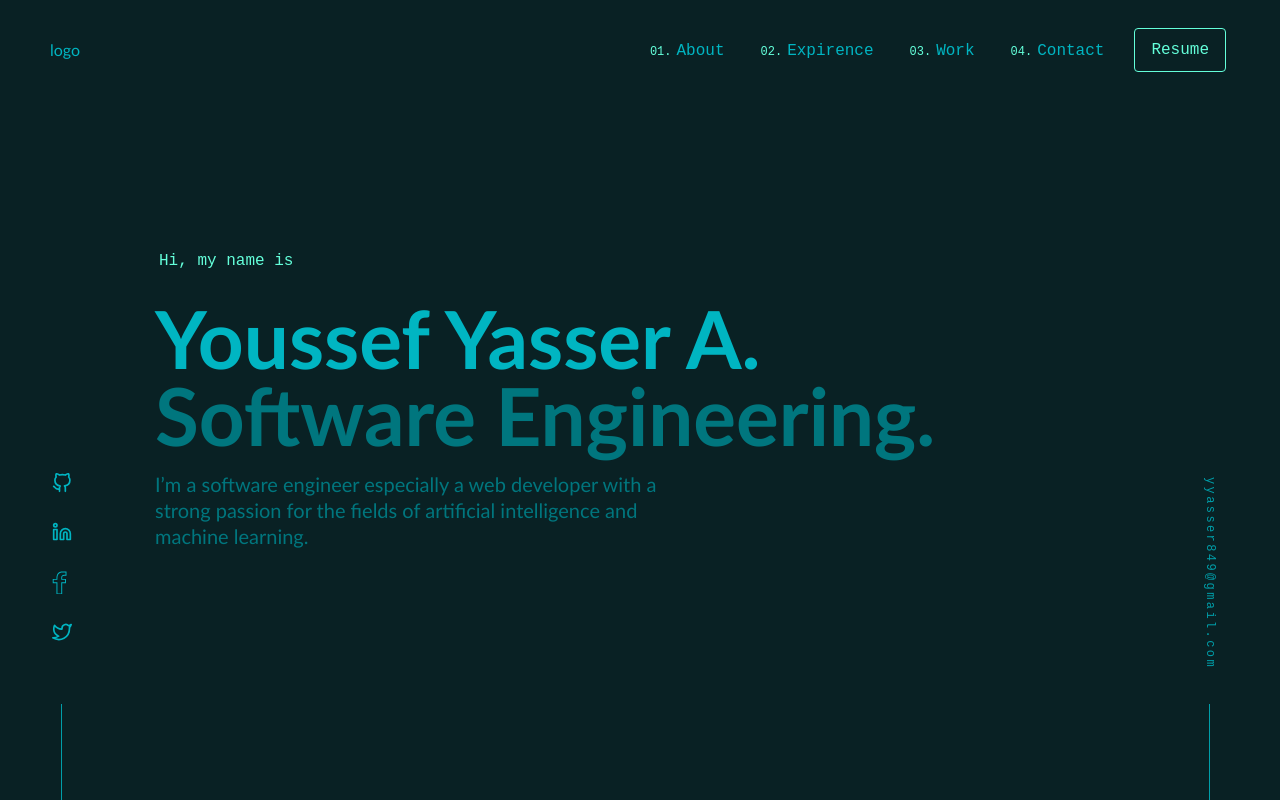
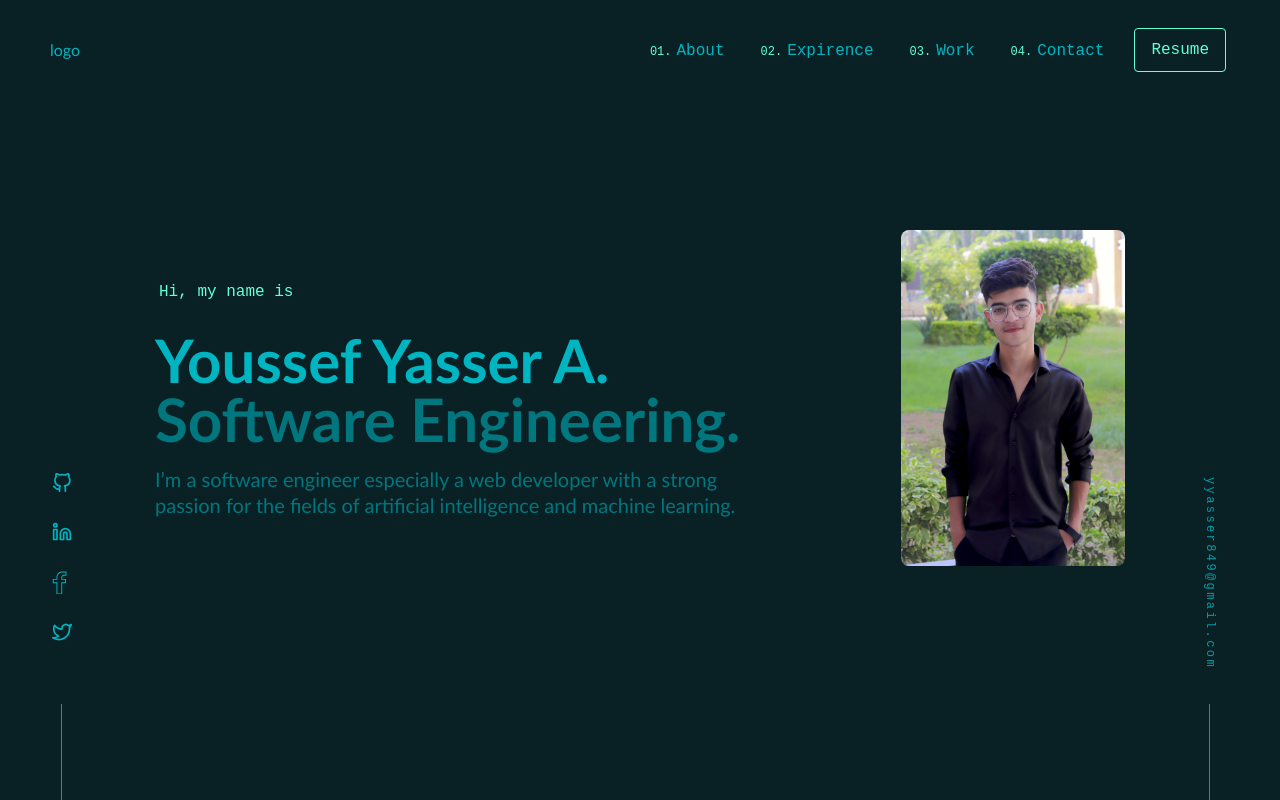
Before and after one commit to youssef-yasser-ali/youssef-yasser-ali.github.io, a React (Vite) app: page / in a window 1280 px wide. Built offline with nearby package versions, Linux system fonts and the light colour scheme.

Commit message:
Css Trans & Photo

```diff
--- a/package.json
+++ b/package.json
@@ -13,6 +13,7 @@
   "dependencies": {
     "react": "^18.2.0",
     "react-dom": "^18.2.0",
+    "react-transition-group": "^4.4.5",
     "sass": "^1.58.3"
   },
   "devDependencies": {
--- a/src/assets/index.js
+++ b/src/assets/index.js
@@ -0,0 +1,3 @@
+import youssefImg from "./youssef.JPEG";
+
+export { youssefImg };
--- a/src/components/Hero/Hero.jsx
+++ b/src/components/Hero/Hero.jsx
@@ -1,22 +1,45 @@
 import React, { useEffect, useState } from "react";
 import { data } from "../../data/PersoalData";
-
+import { navDelay, loaderDelay } from "../../data/timeDelay";
+import { CSSTransition, TransitionGroup } from "react-transition-group";
 import "./_hero.scss";
 
 function Hero() {
   const [isloaded, setloaded] = useState(false);
 
   useEffect(() => {
-    setloaded(true);
+    setTimeout(() => {
+      setloaded(true);
+    }, navDelay);
   }, []);
+
+  const items = [
+    <h1>Hi, my name is</h1>,
+    <h2>{data.name}</h2>,
+    <h3>{data.title}</h3>,
+    <p>{data.description}</p>,
+  ];
+
   return (
-    <section className={`section ${isloaded ? "" : "section--hidden"}`}>
+    <section className={`section`}>
       <div className="container">
         <div className="hero">
-          <h1>Hi, my name is</h1>
-          <h2>{data.name}</h2>
-          <h3>{data.title}</h3>
-          <p>{data.description}</p>
+          <TransitionGroup component={null}>
+            {isloaded &&
+              items.map((item, i) => (
+                <CSSTransition
+                  key={i}
+                  classNames="fadeup"
+                  timeout={loaderDelay}
+                >
+                  <div style={{ transitionDelay: `${i + 1}00ms` }}>{item}</div>
+                </CSSTransition>
+              ))}
+          </TransitionGroup>
+        </div>
+
+        <div className="img">
+          <img src={data.imgSrc} alt="" />
         </div>
       </div>
     </section>
--- a/src/components/Hero/_hero.scss
+++ b/src/components/Hero/_hero.scss
@@ -4,31 +4,71 @@
   display: flex;
   flex-direction: column;
   justify-content: center;
+  max-width: 70%;
 
   h1 {
     margin: 0 0 30px 4px;
     color: $second-color;
     font-family: "SF Mono", monospace;
     font-size: 16px;
-    //   font-size: clamp(var(--fz-sm), 5vw, var(--fz-md));
+    // font-size: clamp(var(--fz-sm), 5vw, var(--fz-md));
     font-weight: 400;
   }
   h2 {
     line-height: 0.9;
-    font-size: clamp(40px, 8vw, 80px);
+    // font-size: clamp(40px, 8vw, 80px);
+    font-size: clamp(3rem, 8vw, 3.75rem);
   }
   h3 {
     margin-top: 5px;
     color: $primary-darken-color;
     line-height: 0.9;
-    font-size: clamp(40px, 8vw, 80px);
+    // font-size: clamp(40px, 8vw, 80px);
+    font-size: clamp(3rem, 8vw, 3.75rem);
   }
   p {
     margin: 20px 0 0;
-    max-width: 540px;
+    max-width: 88%;
     font-size: 1.25rem;
   }
   button {
     margin-top: 50px;
   }
 }
+
+//
+
+.fadeup-enter {
+  opacity: 0;
+  transform: translateY(30px);
+}
+
+.fadeup-enter-active {
+  opacity: 1;
+  transform: translateY(0px);
+  transition: all 500ms ease-out;
+}
+
+.container {
+  display: flex;
+  justify-content: space-between;
+  align-items: center;
+  gap: 5px;
+  .img {
+    width: 14rem;
+    img {
+      border-radius: 0.5rem;
+    }
+  }
+
+  @media (max-width: 900px) {
+    flex-direction: column;
+    align-items: start;
+    .hero {
+      max-width: 100%;
+    }
+    .img {
+      display: none;
+    }
+  }
+}
--- a/src/components/NavBar/_nav_bar.scss
+++ b/src/components/NavBar/_nav_bar.scss
@@ -194,3 +194,7 @@
   bottom: 50%;
   transform: rotate(-45deg);
 }
+
+.nav-link {
+  transition: all 500ms ease-out;
+}
--- a/src/data/PersoalData.js
+++ b/src/data/PersoalData.js
@@ -4,4 +4,5 @@ export const data = {
   description: ` I’m a software engineer especially a web developer with a strong
   passion for the fields of artificial intelligence and machine
   learning.`,
+  imgSrc: `../../src/assets/youssef.JPG`,
 };
--- /dev/null
+++ b/src/data/timeDelay.js
@@ -0,0 +1,2 @@
+export const navDelay = 1000;
+export const loaderDelay = 1000;
--- a/src/main.jsx
+++ b/src/main.jsx
@@ -4,8 +4,4 @@ import App from "./App";
 import "../src/styles/normalize.css";
 import "../src/styles/scss/common.scss";
 
-ReactDOM.createRoot(document.getElementById("root")).render(
-  <React.StrictMode>
-    <App />
-  </React.StrictMode>
-);
+ReactDOM.createRoot(document.getElementById("root")).render(<App />);
--- a/src/styles/scss/patrials/_container.scss
+++ b/src/styles/scss/patrials/_container.scss
@@ -35,8 +35,8 @@ $breakpoints: (
 
 $container-sizes: (
   xs: map-get($breakpoints, xs) + 100px,
-  sm: map-get($breakpoints, sm) - 130px,
-  md: map-get($breakpoints, md) - 200px,
+  sm: map-get($breakpoints, sm) - 100px,
+  md: map-get($breakpoints, md) - 100px,
   lg: map-get($breakpoints, lg) - 180px,
   xl: map-get($breakpoints, xl) - 420px,
 );
```
Also changed, not shown: src/assets/youssef.JPG (added), 2 other files (tests, documents, lock files or other folders).
